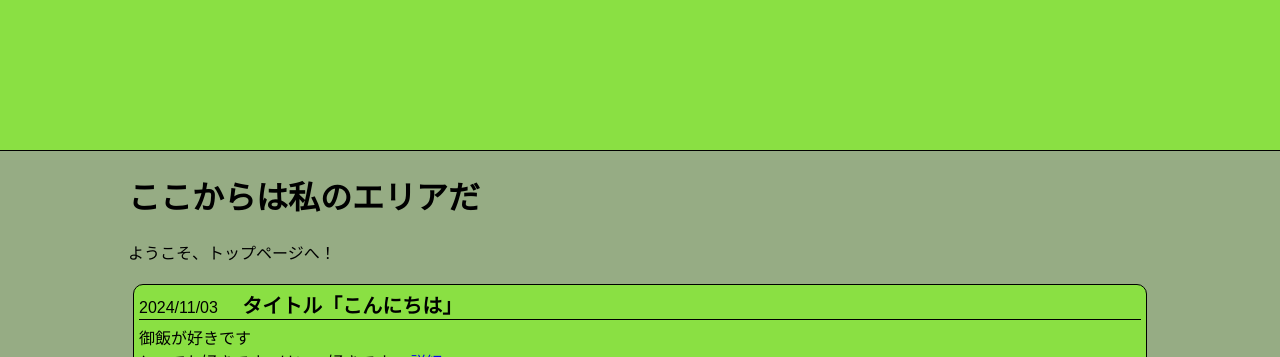
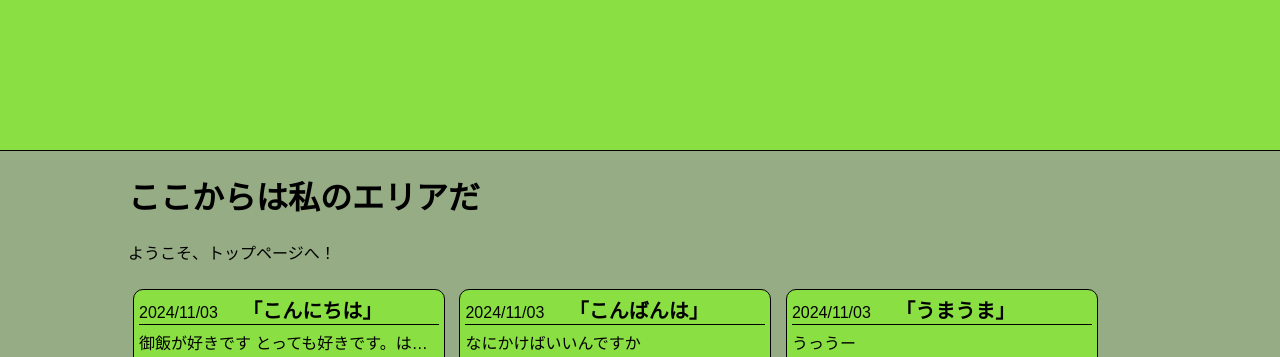
Before and after one commit to saenishide/my-site, a Django app: page /my_area/ in a window 1280 px wide. Shown: the top 357 px of the page. Run offline with Django 5.2, Linux system fonts and the light colour scheme; data comes from the database, SQL or seed files in the repository.

Commit message:
top画面デザイン_カード

```diff
--- a/mysite/my_area/static/css/top.css
+++ b/mysite/my_area/static/css/top.css
@@ -9,11 +9,21 @@
 
 .post_list .post_cassette {
     position: relative;
+    display: inline-block;
     margin: 5px;
     padding: 5px;
     border: 1px solid #000;
     background-color: #8AE043;
     border-radius: 10px;
+    height: 200px;
+    width: 300px;
+    text-decoration: none;
+    color: #000;
+}
+
+.post_list .post_cassette:hover {
+    background-color: #bedba7;
+
 }
 
 .post_list .post_cassette .date_title {
@@ -30,6 +40,26 @@
 }
 
 .post_list .post_cassette .context_detail {
+    position: relative;
     margin-top: 5px;
     margin-bottom: 5px;
 }
+
+.post_list .post_cassette .context_detail .context_text {
+    position:absolute;
+    width: 100%;
+    white-space: nowrap; /* 横幅のMAXに達しても改行しない */
+    overflow: hidden; /* 溢れた部分を隠す */
+    text-overflow: ellipsis; /* 「…」と省略 */
+    -webkit-text-overflow: ellipsis; /* Safari用 */
+    -o-text-overflow: ellipsis; /* Opera用 */
+}
+
+
+.post_list .post_cassette .context_detail .context_img {
+    margin-top: 30px;
+    position: absolute;
+    width: 100%;
+    height: 130px;       /* 高さも設定したげる */
+    object-fit: contain; /* 画像のアスペクト比を保持したまま、指定したサイズに収まるように表示 */
+}
--- a/mysite/my_area/templates/top.html
+++ b/mysite/my_area/templates/top.html
@@ -12,16 +12,16 @@
 <p>ようこそ、トップページへ！</p>
 <div class="post_list">
     {% for post in postList %}
-    <div class="post_cassette">
+    <a href="{% url 'my_area:detail' post_id=post.id %}" class="post_cassette">
         <div class="date_title">
             <span>{{ post.date|date:"Y/m/d" }}</span>
-            <span class="post_title">タイトル「{{ post.title }}」</span>
+            <span class="post_title">「{{ post.title }}」</span>
         </div>
         <div class="context_detail">
-            <span>{{ post.todayWord|linebreaksbr }}</span>
-            <a href="{% url 'my_area:detail' post_id=post.id %}">詳細</a>
+            <span class="context_text">{{ post.todayWord }}</span>
+            <img class="context_img" src="{% static '/img/'|add:post.imgUrl %}" alt="Image">
         </div>
-    </div>
+    </a>
     {% endfor %}
 </div>
 <a href="{% url 'my_area:create' %}">新しい投稿を作成</a>
--- a/mysite/my_area/views.py
+++ b/mysite/my_area/views.py
@@ -99,7 +99,7 @@ def edit_post(request, post_id):
         post = form.save(commit=False)
         post.save()
         return render(request, 'complete.html', {'post': post, 'mode': 'edit'})
-    return render(request, 'edit.html', {'post': form, 'mode': 'edit'})
+    return render(request, 'edit.html', {'post': form.data, 'mode': 'edit'})
 
 def delete_post(request, post_id):
     post = PostService.getById(post_id)
```
Also changed, not shown: mysite/my_area/static/js/top.js (added).
